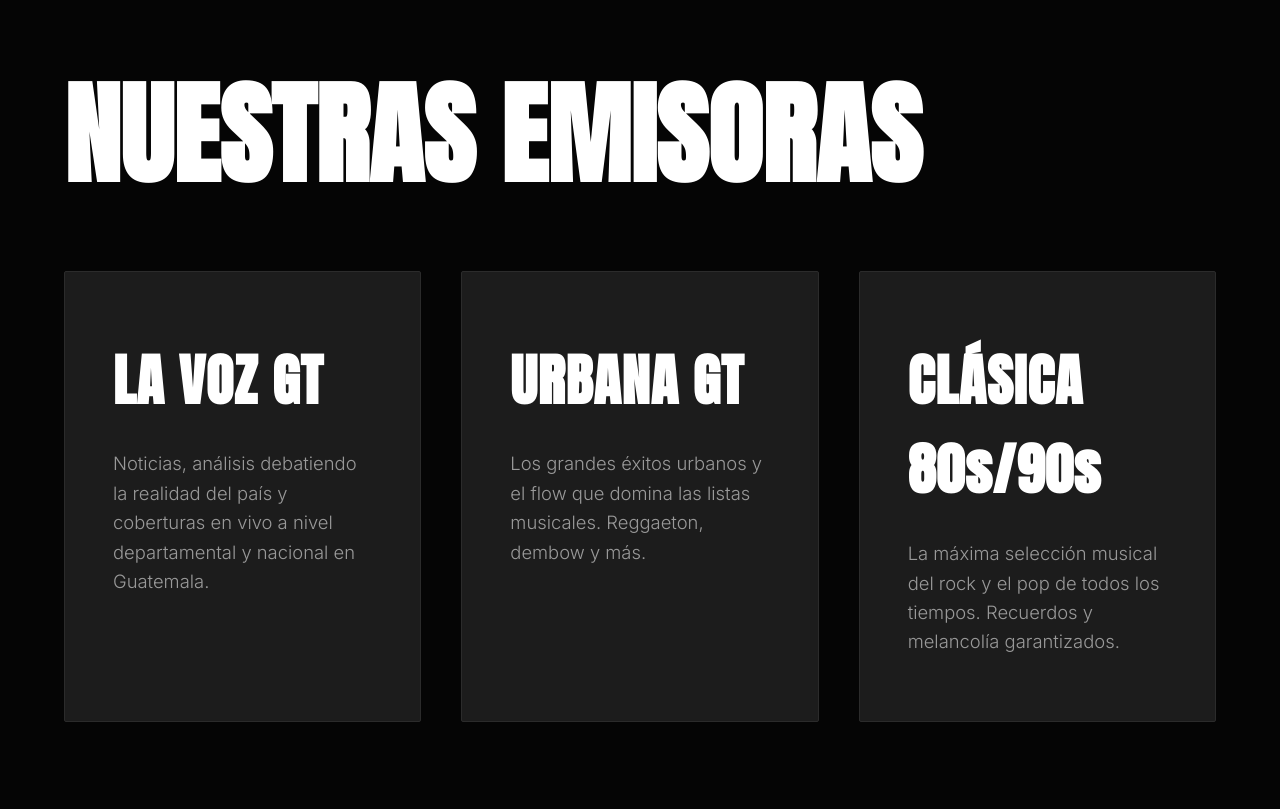
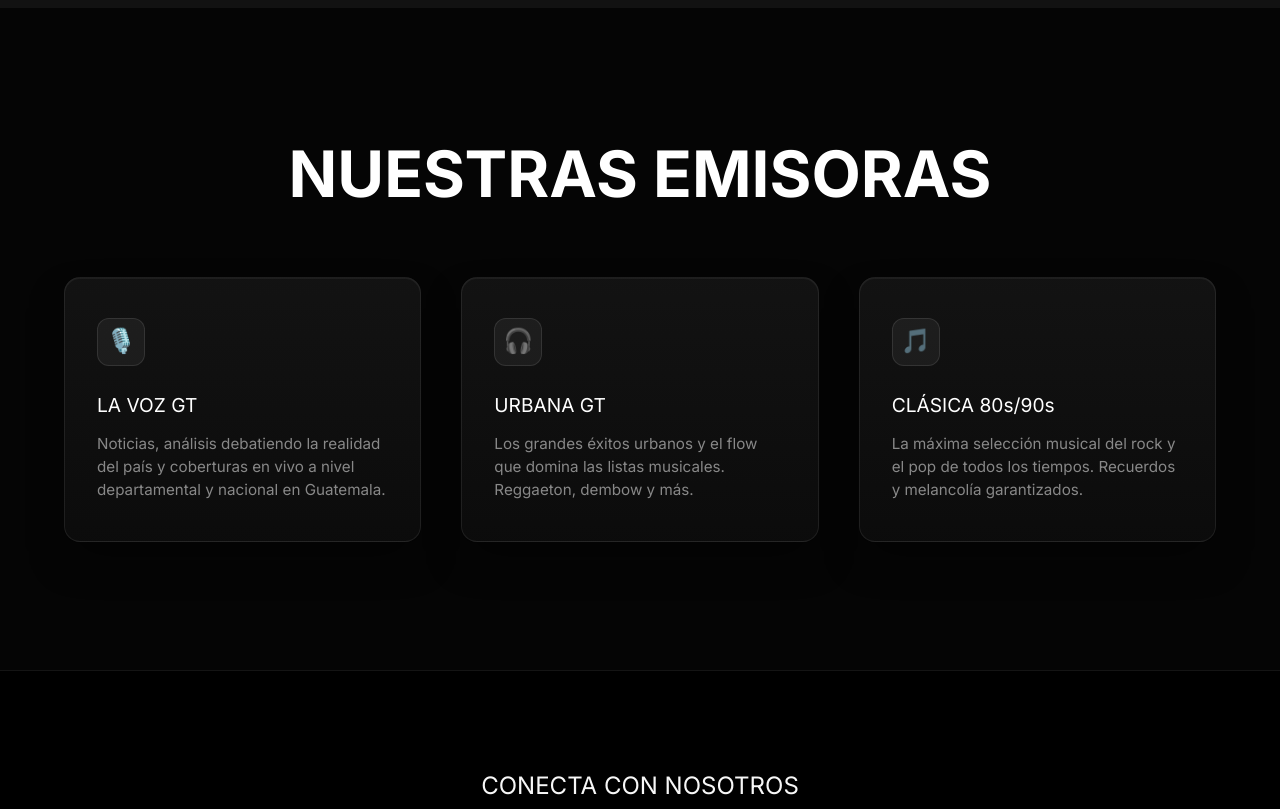
Before and after one commit to ifredie/vibecoding-02, a plain HTML site: page index.html in a window 1280 px wide. Shown: the part 1220-2029 px from the top of the page. Drawn offline with Linux system fonts and the light colour scheme.

Commit message:
style: change to modern dark cards with glassmorphism and clean font

```diff
--- a/index.html
+++ b/index.html
@@ -74,16 +74,19 @@
             <h2 class="section-title">NUESTRAS EMISORAS</h2>
             <div class="grid">
                 <article class="station-card">
+                    <div class="card-icon">🎙️</div>
                     <h3>LA VOZ GT</h3>
                     <p>Noticias, análisis debatiendo la realidad del país y coberturas en vivo a nivel departamental y
                         nacional en Guatemala.</p>
                 </article>
                 <article class="station-card">
+                    <div class="card-icon">🎧</div>
                     <h3>URBANA GT</h3>
                     <p>Los grandes éxitos urbanos y el flow que domina las listas musicales. Reggaeton, dembow y más.
                     </p>
                 </article>
                 <article class="station-card">
+                    <div class="card-icon">🎵</div>
                     <h3>CLÁSICA 80s/90s</h3>
                     <p>La máxima selección musical del rock y el pop de todos los tiempos. Recuerdos y melancolía
                         garantizados.</p>
--- a/styles.css
+++ b/styles.css
@@ -2,10 +2,10 @@
 :root {
     --bg-color: #050505;
     --text-color: #f7f7f7;
-    --accent-color: #1c1c1c;
-    --border-color: #2b2b2b;
-    --font-heading: 'Anton', sans-serif;
-    --font-body: 'Inter', sans-serif;
+    --accent-color: #121212;
+    --border-color: rgba(255, 255, 255, 0.08);
+    --font-heading: 'Inter', system-ui, -apple-system, sans-serif;
+    --font-body: 'Inter', system-ui, -apple-system, sans-serif;
 }
 
 * {
@@ -41,11 +41,11 @@
     align-items: center;
 }
 
-/* Tipografía Grande para Logo y Headers */
 .logo {
     font-family: var(--font-heading);
-    font-size: 3.5rem;
-    letter-spacing: 2px;
+    font-size: 2rem;
+    font-weight: 700;
+    letter-spacing: -1px;
     line-height: 1;
 }
 
@@ -157,10 +157,12 @@
 
 .section-title {
     font-family: var(--font-heading);
-    font-size: clamp(3rem, 10vw, 7rem);
-    margin-bottom: 5rem;
-    line-height: 1;
+    font-size: clamp(2.5rem, 6vw, 4rem);
+    margin-bottom: 4rem;
+    font-weight: 600;
+    line-height: 1.2;
     color: #ffffff;
+    text-align: center;
 }
 
 .grid {
@@ -170,31 +172,54 @@
 }
 
 .station-card {
-    background: var(--accent-color);
-    padding: 4rem 3rem;
-    border-radius: 2px;
+    background: linear-gradient(180deg, rgba(25, 25, 25, 0.7) 0%, rgba(15, 15, 15, 0.7) 100%);
+    backdrop-filter: blur(20px);
+    -webkit-backdrop-filter: blur(20px);
+    padding: 2.5rem 2rem;
+    border-radius: 16px;
     border: 1px solid var(--border-color);
-    transition: transform 0.5s ease, background 0.3s ease;
-    cursor: default;
+    box-shadow: inset 0 1px 0 rgba(255, 255, 255, 0.05),
+        0 20px 40px -10px rgba(0, 0, 0, 0.5);
+    transition: transform 0.3s ease, border-color 0.3s ease, box-shadow 0.3s ease;
+    cursor: pointer;
+    display: flex;
+    flex-direction: column;
 }
 
 .station-card:hover {
-    transform: translateY(-15px);
-    background: #252525;
+    transform: translateY(-5px);
+    border-color: rgba(255, 255, 255, 0.15);
+    box-shadow: inset 0 1px 0 rgba(255, 255, 255, 0.1),
+        0 25px 50px -12px rgba(0, 0, 0, 0.7);
+}
+
+.card-icon {
+    width: 48px;
+    height: 48px;
+    background: rgba(255, 255, 255, 0.05);
+    border: 1px solid rgba(255, 255, 255, 0.1);
+    border-radius: 12px;
+    display: flex;
+    justify-content: center;
+    align-items: center;
+    margin-bottom: 1.5rem;
+    font-size: 1.5rem;
 }
 
 .station-card h3 {
     font-family: var(--font-heading);
-    font-size: 3.5rem;
-    margin-bottom: 1.5rem;
-    letter-spacing: 1px;
+    font-size: 1.2rem;
+    font-weight: 500;
+    margin-bottom: 0.8rem;
+    letter-spacing: 0;
     color: #ffffff;
 }
 
 .station-card p {
-    color: #999999;
-    font-size: 1.15rem;
-    font-weight: 300;
+    color: #888888;
+    font-size: 0.95rem;
+    font-weight: 400;
+    line-height: 1.5;
 }
 
 /* Footer */
@@ -207,9 +232,10 @@
 
 .footer h2 {
     font-family: var(--font-heading);
-    font-size: 3rem;
+    font-size: 1.5rem;
+    font-weight: 500;
     margin-bottom: 1.5rem;
-    letter-spacing: 2px;
+    letter-spacing: 0;
 }
 
 .footer p {
```
